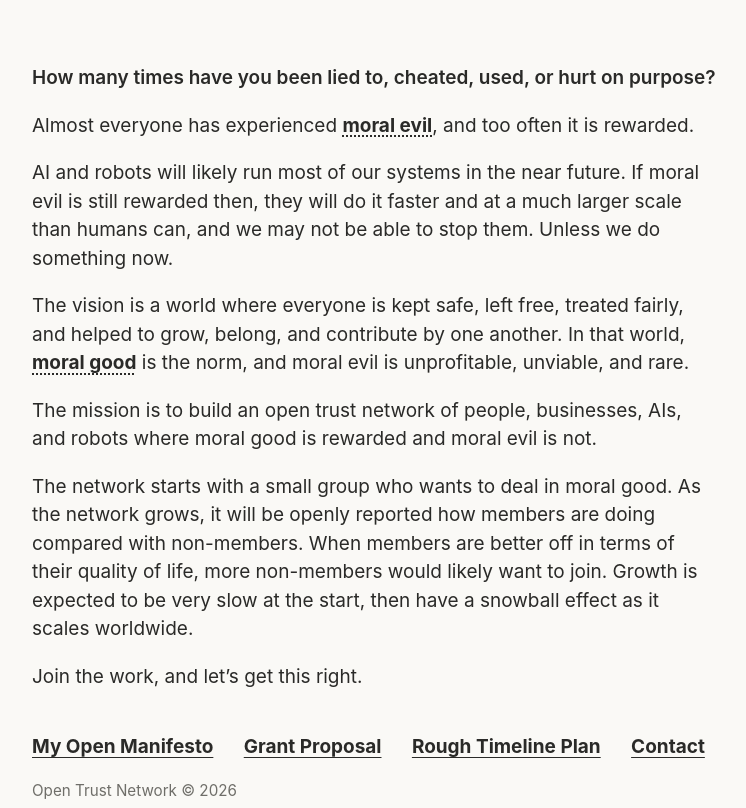
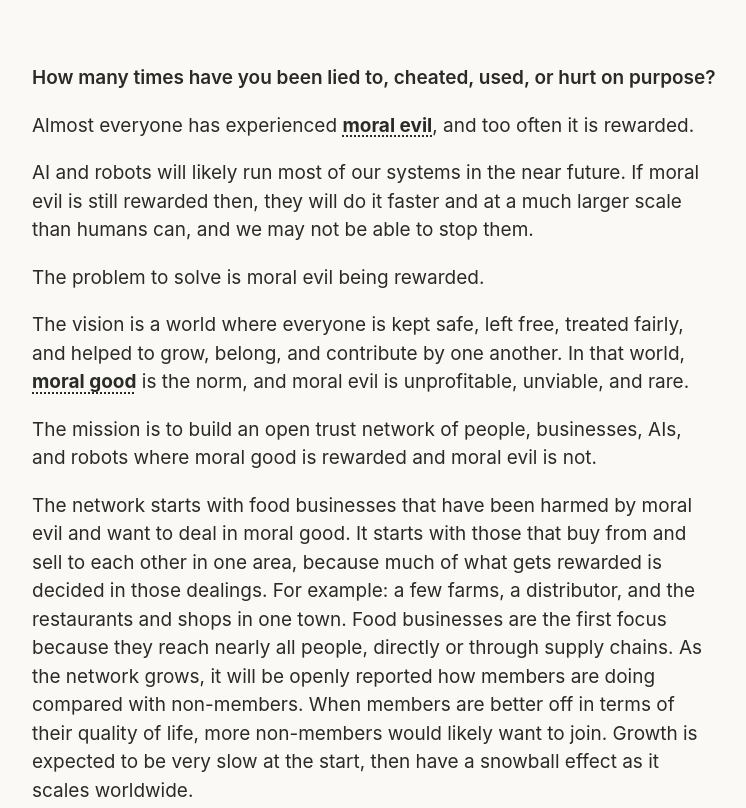
Before and after one commit to Raymonddr05/open-trust-network, a plain HTML site: page index.html in a window 1280 px wide. Shown: the top 808 px of the page, without its empty margins (266-1012 px from the left). Drawn offline with Linux system fonts and the light colour scheme.

Commit message:
Update index.html

```diff
--- a/index.html
+++ b/index.html
@@ -134,13 +134,15 @@
 
             <p>Almost everyone has experienced <span class="term" tabindex="0" data-term="Moral evil" data-def="Knowingly turning someone else’s trust, weakness, fear, belongings, or body against them, without their free and fully informed yes. It is evil whether the gain goes to you, to someone else, or to no one. Not looking at what you are doing, or lying to yourself about it, does not make it less evil.">moral evil</span>, and too often it is rewarded.</p>
 
-            <p>AI and robots will likely run most of our systems in the near future. If moral evil is still rewarded then, they will do it faster and at a much larger scale than humans can, and we may not be able to stop them. Unless we do something now.</p>
+            <p>AI and robots will likely run most of our systems in the near future. If moral evil is still rewarded then, they will do it faster and at a much larger scale than humans can, and we may not be able to stop them.</p>
+
+            <p>The problem to solve is moral evil being rewarded.</p>
 
             <p>The vision is a world where everyone is kept safe, left free, treated fairly, and helped to grow, belong, and contribute by one another. In that world, <span class="term" tabindex="0" data-term="Moral good" data-def="Knowingly giving someone else the truth, a free choice, a fair deal, and real help, even when it costs you, and doing it for their benefit. It requires being honest with yourself about your own motives. Moral good does not require ignoring yourself. A fair deal is fair to you too.">moral good</span> is the norm, and moral evil is unprofitable, unviable, and rare.</p>
 
             <p>The mission is to build an open trust network of people, businesses, AIs, and robots where moral good is rewarded and moral evil is not.</p>
 
-            <p>The network starts with a small group who wants to deal in moral good. As the network grows, it will be openly reported how members are doing compared with non-members. When members are better off in terms of their quality of life, more non-members would likely want to join. Growth is expected to be very slow at the start, then have a snowball effect as it scales worldwide.</p>
+            <p>The network starts with food businesses that have been harmed by moral evil and want to deal in moral good. It starts with those that buy from and sell to each other in one area, because much of what gets rewarded is decided in those dealings. For example: a few farms, a distributor, and the restaurants and shops in one town. Food businesses are the first focus because they reach nearly all people, directly or through supply chains. As the network grows, it will be openly reported how members are doing compared with non-members. When members are better off in terms of their quality of life, more non-members would likely want to join. Growth is expected to be very slow at the start, then have a snowball effect as it scales worldwide.</p>
 
             <p>Join the work, and let’s get this right.</p>
 
```
